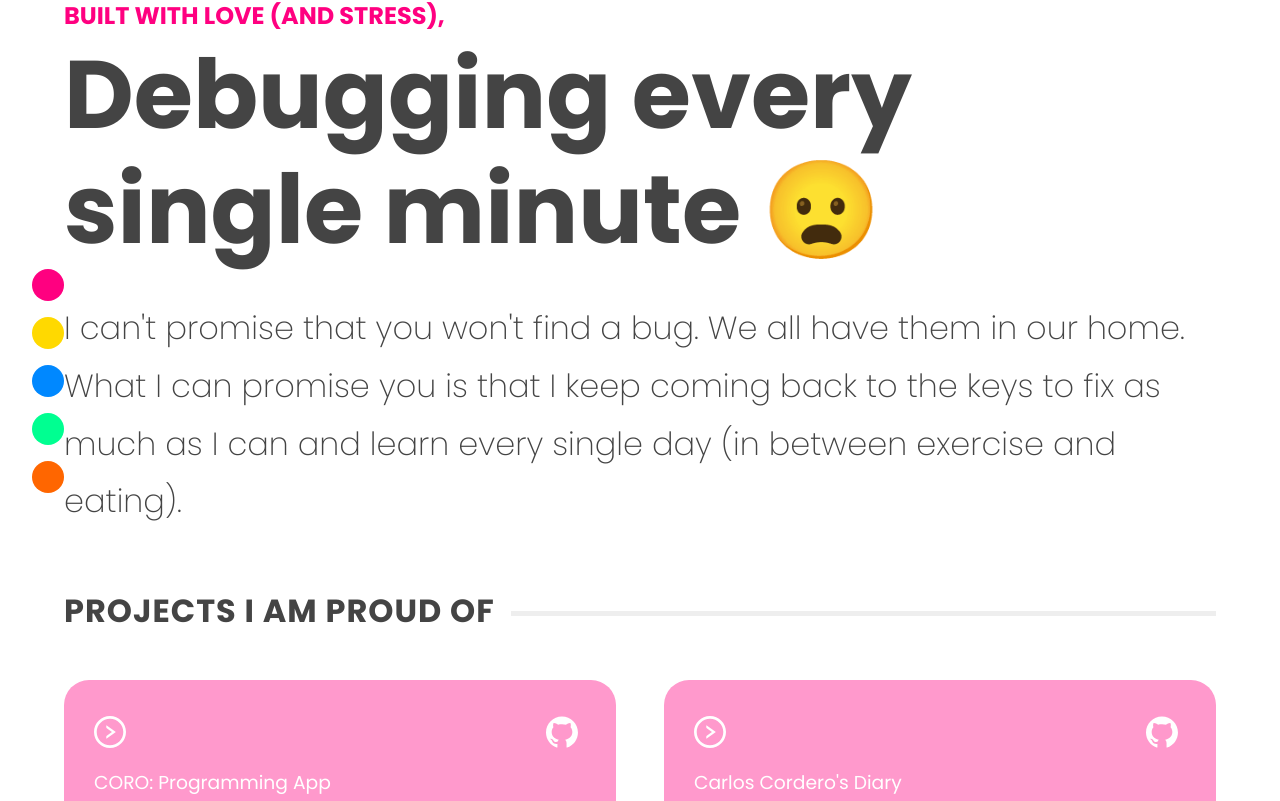
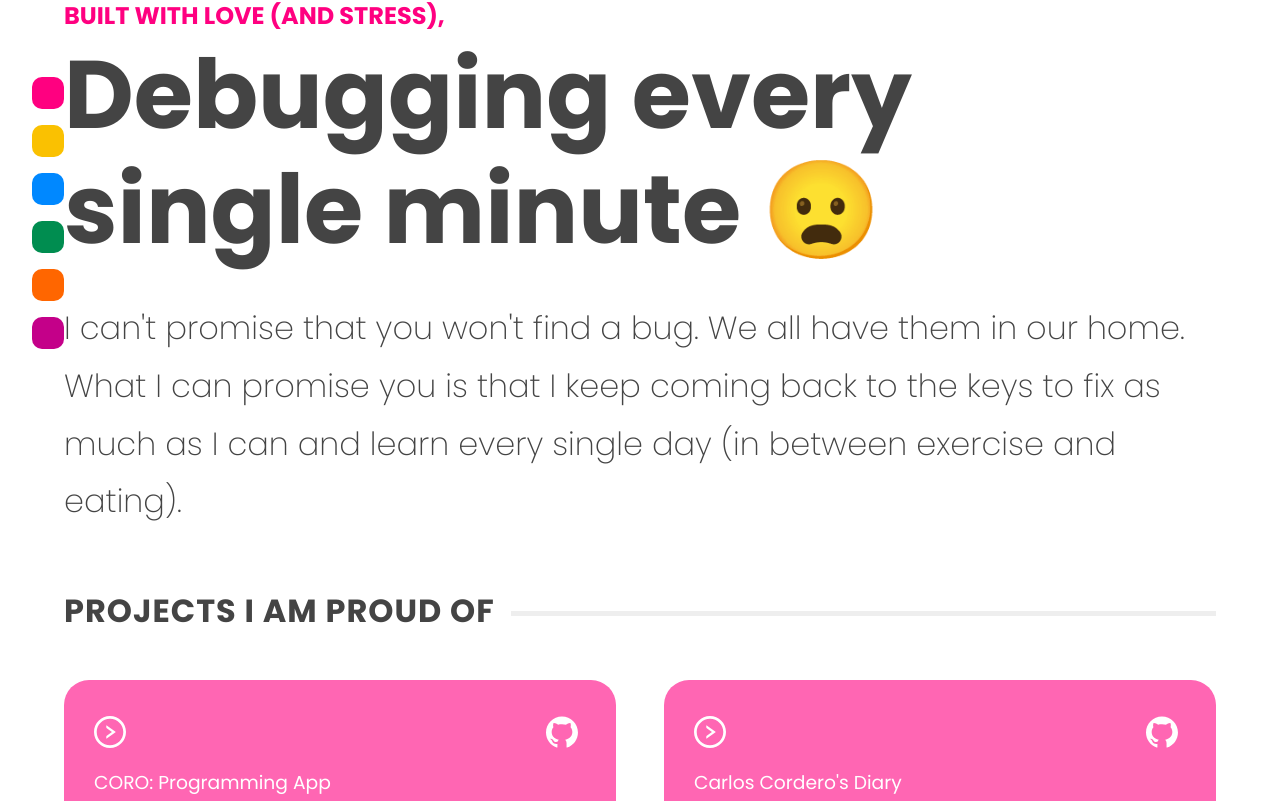
Before and after one commit to composercordero/composercordero.github.io, a React (Vite) app: page /projects in a window 1280 px wide. Shown: the part 179-980 px from the top of the page. Built offline with nearby package versions, Linux system fonts and the light colour scheme.

Commit message:
user preference theme and colors

```diff
--- a/src/App.tsx
+++ b/src/App.tsx
@@ -1,5 +1,5 @@
 // import Node Modules
-import { useState } from 'react';
+import { useState, useEffect } from 'react';
 import {Route,Routes} from 'react-router-dom';
 import Theme from './Theme.jsx';
 import { GlobalStyles } from './Theme.jsx';
@@ -17,8 +17,9 @@ import './App.css'
 
 function App() {
 
-  const [theme, setTheme] = useState(true);
-  const isDarkTheme = theme === false
+  const [theme, setTheme] = useState('light');
+  const isDarkTheme = theme === 'dark'
+
   const [currentColor, setCurrentColor] = useState({
     100: "#ffcce6",
     200: "#ff99cc",
@@ -36,6 +37,7 @@ function App() {
         body: '#fff',
         text: '#444',
         white: '#fff',
+        shadow: '0px 0px 20px #e9e9e9',
         accentColor: {
             100: currentColor[100],
             200: currentColor[200],
@@ -70,6 +72,7 @@ function App() {
         body: '#1c1c1c',
         text: '#ffffff',
         white: '#fff',
+        shadow: '0px 0px 20px #292929',
         accentColor: {
           100: currentColor[100],
           200: currentColor[200],
@@ -99,6 +102,17 @@ function App() {
     },
   }
 
+  useEffect(() => {
+    const savedTheme = localStorage.getItem("theme");
+    const prefersDark = window.matchMedia &&
+      window.matchMedia('(prefers-color-scheme: dark)').matches;
+    if (savedTheme && ["dark", "light"].includes(savedTheme)) {
+      setTheme(savedTheme);
+    } else if (prefersDark) {
+      setTheme("dark");
+    }
+  }, []);
+
   return (<>
     <Theme isDarkTheme={isDarkTheme} lightTheme={lightTheme} darkTheme={darkTheme}>
       <GlobalStyles />
--- a/src/Theme.jsx
+++ b/src/Theme.jsx
@@ -21,16 +21,28 @@ export const pink = {
     900: "#33001a",
 };
 
+export const purple = {
+    100: "#f3cce7",
+    200: "#e799d0",
+    300: "#dc66b8",
+    400: "#d033a1",
+    500: "#c40089",
+    600: "#9d006e",
+    700: "#760052",
+    800: "#4e0037",
+    900: "#27001b"
+};
+
 export const yellow = {
-    100: "#f9efcc",
-    200: "#f3de99",
-    300: "#edce67",
-    400: "#e7bd34",
-    500: "#e1ad01",
-    600: "#b48a01",
-    700: "#876801",
-    800: "#5a4500",
-    900: "#2d2300",
+    100: "#fef3cc",
+    200: "#fde699",
+    300: "#fcda67",
+    400: "#fbcd34",
+    500: "#fac101",
+    600: "#c89a01",
+    700: "#967401",
+    800: "#644d00",
+    900: "#322700"
 };
 
 export const blue = {
@@ -46,16 +58,17 @@ export const blue = {
 };
 
 export const green = {
-    100: "#ccffe9",
-    200: "#99ffd3",
-    300: "#66ffbd",
-    400: "#33ffa7",
-    500: "#00ff91",
-    600: "#00cc74",
-    700: "#009957",
-    800: "#00663a",
-    900: "#00331d"
+    100: "#cce8dc",
+    200: "#99d1b9",
+    300: "#66bb96",
+    400: "#33a473",
+    500: "#008d50",
+    600: "#007140",
+    700: "#005530",
+    800: "#003820",
+    900: "#001c10"
 };
+
 
 export const orange = {
     100: "#ffe0cc",
--- a/src/components/ProjectCard.tsx
+++ b/src/components/ProjectCard.tsx
@@ -15,15 +15,15 @@ const ProjectCardInner = styled.div`
     padding: 2rem 1.875rem;
     border-radius: 25px;
     height: 100%;
-    background-color: ${props => props.theme.colors.accentColor[200]};
-    position: relative;
+    background-color: ${props => props.theme.colors.accentColor[300]};
+    position: relative
     -webkit-box-pack: justify;
     -webkit-box-align: center;
     overflow: auto;
     transition: all 0.25s cubic-bezier(0.645,0.045,0.355,1);
 
     &:hover{
-        background-color: ${props => props.theme.colors.accentColor[300]};
+        background-color: ${props => props.theme.colors.accentColor[400]};
 
     }
 `;
--- a/src/components/global/ColorSelector.tsx
+++ b/src/components/global/ColorSelector.tsx
@@ -1,4 +1,4 @@
-import { pink, yellow, blue, green, orange } from "../../Theme";
+import { pink, yellow, blue, green, orange, purple } from "../../Theme";
 import { Dispatch, SetStateAction } from "react";
 import styled from "styled-components";
 
@@ -6,11 +6,16 @@ import styled from "styled-components";
 const ColorsDiv = styled.div`
     width: 2rem;
     position: fixed;
-    bottom: 7rem;
+    top: 50%;
     left: 2rem;
     right: auto;
+    margin-top: -144px;
     z-index: 10;
     color: ${(props) => props.theme.colors.accentColor[500]};
+
+    @media (max-width: 1080px){
+        display: none;
+    }
 `;
 
 const ColorsUl = styled.ul`
@@ -26,7 +31,7 @@ const ColorsUl = styled.ul`
 const ColorItem = styled.li`
 
     button{
-        border-radius:50px;
+        border-radius: 10px;
         width: 2rem;
         height: 2rem;
         margin-bottom: 1rem;
@@ -37,16 +42,28 @@ const ColorItem = styled.li`
         &:hover{
             width: 2.5rem;
             height: 2.5rem;
+            animation: 0.3s infinite alternate bounce;
+
+            @keyframes bounce {
+                from {
+                margin-left: 0;
+            }
+
+            to {
+                margin-left: 2rem;
+            }
+            }
         }
     }
 `;
 
 const colors = [
-    {color: 'pink', code: '#ff0080'},
-    {color: 'yellow', code: '#ffd900'},
-    {color: 'blue', code: '#0088ff'},
-    {color: 'green', code: '#00ff91'},
-    {color: 'orange', code: '#ff6600'},
+    {color: 'pink', code: pink[500]},
+    {color: 'yellow', code: yellow[500]},
+    {color: 'blue', code: blue[500]},
+    {color: 'green', code: green[500]},
+    {color: 'orange', code: orange[500]},
+    {color: 'purple', code: purple[500]},
     ]
 
 type colorSelectorProps = {
@@ -80,6 +97,9 @@ const ColorSelector = ({setCurrentColor}: colorSelectorProps) => {
             case 'orange':
                 setCurrentColor(orange)
                 break;
+            case 'purple':
+                setCurrentColor(purple)
+                break;
             default:
                 setCurrentColor(pink)
     }
--- a/src/components/global/FeaturedProject.tsx
+++ b/src/components/global/FeaturedProject.tsx
@@ -23,7 +23,7 @@ img{
 `;
 
 const ImageContainer = styled.div`
-    box-shadow: 0px 0px 20px #e9e9e9;
+    box-shadow: ${(props) => props.theme.colors.shadow};
     border-radius:25px;
 `;
 
--- a/src/components/global/Header.tsx
+++ b/src/components/global/Header.tsx
@@ -5,10 +5,15 @@ import { Sun, Moon } from "react-bootstrap-icons";
 import carlos from "../../assets/carlos.jpeg"
 import styled, {useTheme} from "styled-components";
 
+const StickyHeader = styled.div`
+    background-color: ${(props)=> props.theme.colors.body};
+    position: sticky;
+    top: 0;
+    z-index: 10;
+`;
+
 const StyledHeader = styled.section`
     display: flex;
-    position: sticky;
-    top:0;
     background-color: ${props => props.theme.colors.body};
     z-index:1;
     min-height: 9vh;
@@ -119,8 +124,8 @@ const OverlayMenu = styled.ul`
 `;
 
 type headerProps = {
-    theme:boolean,
-    setTheme:Dispatch<SetStateAction<boolean>>,
+    theme:string,
+    setTheme:Dispatch<SetStateAction<string>>,
 }
 
 const Header = ({theme, setTheme,}: headerProps) => {
@@ -129,7 +134,11 @@ const Header = ({theme, setTheme,}: headerProps) => {
     const [toggle, toggleNav] = useState(false);
 
     const handleTheme = () => {
-        setTheme(!theme)
+        if (theme === 'dark'){
+            setTheme('light')
+        }else{
+            setTheme('dark')
+        }
     };
 
     const handleNavigate = (e) => {
@@ -146,7 +155,7 @@ const Header = ({theme, setTheme,}: headerProps) => {
     const prop = useTheme()
 
 return (<>
-
+    <StickyHeader >
     <StyledHeader>
         <Link to="/" onClick={(e) => { e.preventDefault(); navigate("/"); }} style={{display:'flex', alignItems:'center'}}>
             <img src={carlos} alt="Carlos" width={48} height={48} style={{borderRadius: '50%',marginRight:'0.5rem'}}/>
@@ -183,7 +192,7 @@ return (<>
             <li> <Link to="contact" onClick={handleMobileNavigate}> Contact </Link> </li>
         </OverlayMenu>
     </Overlay>
-
+    </StickyHeader>
 </>)
 }
 export default Header
--- a/src/components/global/Hero.tsx
+++ b/src/components/global/Hero.tsx
@@ -42,7 +42,7 @@ const Hero = ({accent, title, content}:heroProps) => {
 
     return (<>
             <AccentTitle>
-                <Link to="about" onClick={(e) => { e.preventDefault(); navigate("about") }}>{accent}</Link>
+                <Link to="about" onClick={(e) => { e.preventDefault(); navigate("/") }}>{accent}</Link>
             </AccentTitle>
 
             <HeroTitle>
```
